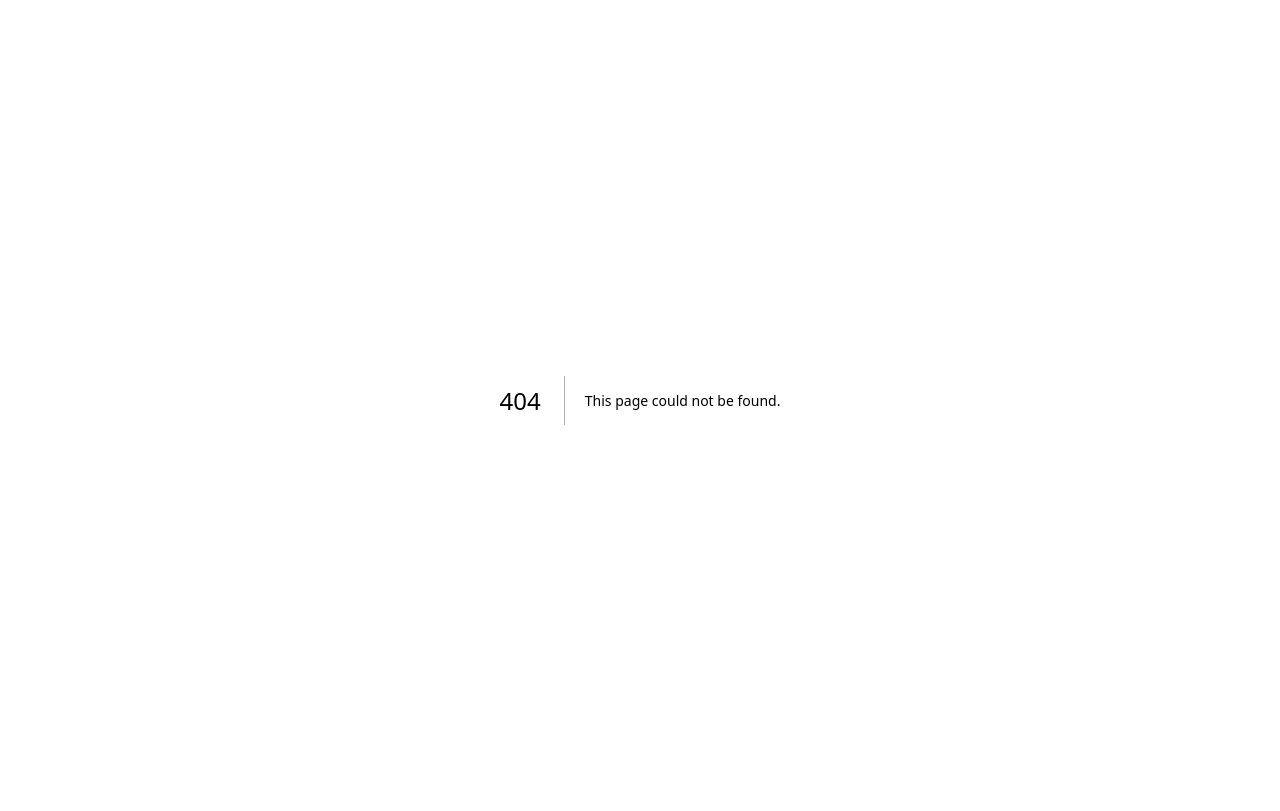
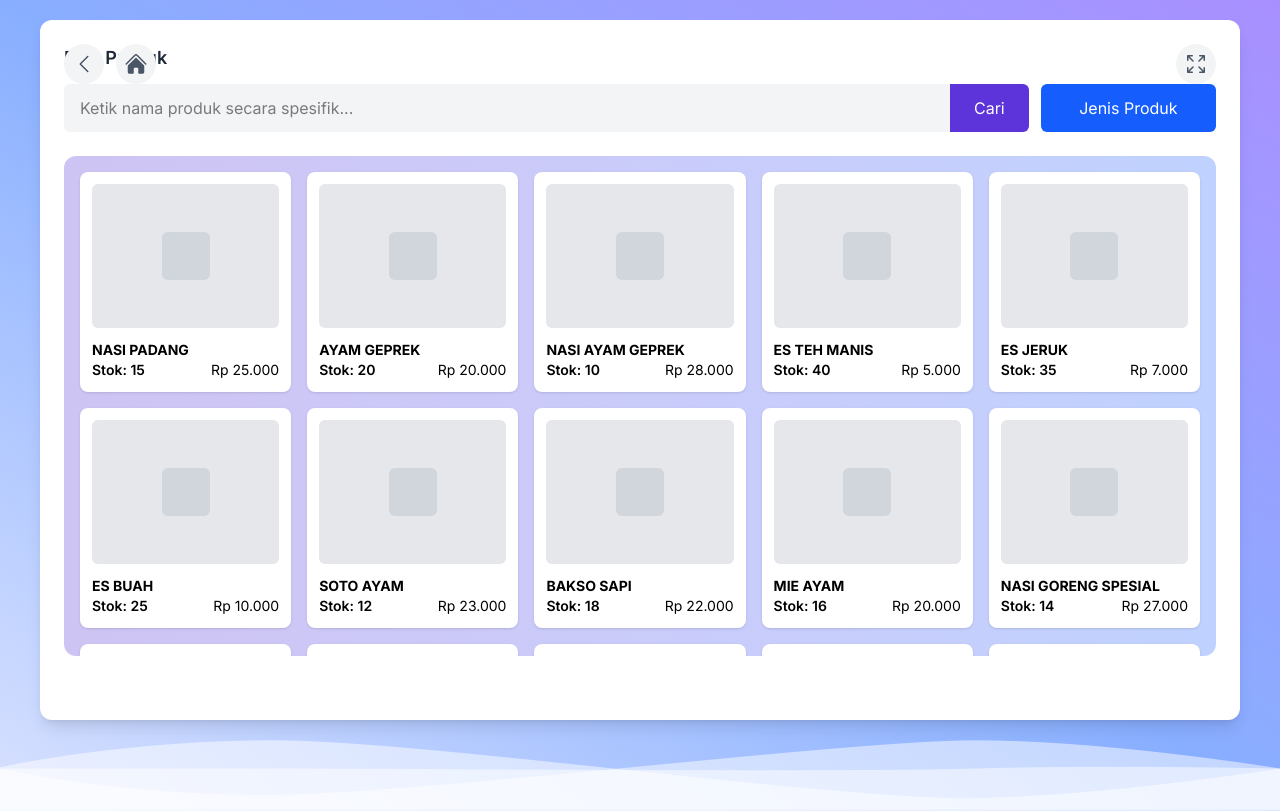
Before and after one commit to farhanangga/bimbim, a Next.js app: page /dashboard/modeKasir/pilihProduk in a window 1280 px wide. Before the commit this address had no page. Built offline with nearby package versions, Linux system fonts and the light colour scheme.

Commit message:
ADD NEW PAGE

```diff
--- /dev/null
+++ b/src/app/dashboard/modeKasir/pilihProduk/page.tsx
@@ -0,0 +1,206 @@
+"use client";
+import TopBar from "@/components/TopBar";
+import { useRouter } from "next/navigation";
+import { useState, useEffect } from "react";
+
+export default function PilihProdukPage() {
+  const router = useRouter();
+
+  // Data produk
+  const produkList = [
+    { id: 1, nama: "NASI PADANG", harga: 25000, stok: 15 },
+    { id: 2, nama: "AYAM GEPREK", harga: 20000, stok: 20 },
+    { id: 3, nama: "NASI AYAM GEPREK", harga: 28000, stok: 10 },
+    { id: 4, nama: "ES TEH MANIS", harga: 5000, stok: 40 },
+    { id: 5, nama: "ES JERUK", harga: 7000, stok: 35 },
+    { id: 6, nama: "ES BUAH", harga: 10000, stok: 25 },
+    { id: 7, nama: "SOTO AYAM", harga: 23000, stok: 12 },
+    { id: 8, nama: "BAKSO SAPI", harga: 22000, stok: 18 },
+    { id: 9, nama: "MIE AYAM", harga: 20000, stok: 16 },
+    { id: 10, nama: "NASI GORENG SPESIAL", harga: 27000, stok: 14 },
+    { id: 11, nama: "SATE AYAM", harga: 25000, stok: 20 },
+    { id: 12, nama: "GADO-GADO", harga: 20000, stok: 10 },
+    { id: 13, nama: "RENDANG SAPI", harga: 30000, stok: 8 },
+    { id: 14, nama: "TEMPE MENDOAN", harga: 10000, stok: 22 },
+    { id: 15, nama: "PISANG GORENG", harga: 8000, stok: 30 },
+    { id: 16, nama: "TAHU CRISPY", harga: 9000, stok: 28 },
+    { id: 17, nama: "SOP BUNTUT", harga: 35000, stok: 6 },
+    { id: 18, nama: "TEH HANGAT", harga: 4000, stok: 50 },
+    { id: 19, nama: "KOPI HITAM", harga: 8000, stok: 25 },
+    { id: 20, nama: "AIR MINERAL", harga: 3000, stok: 60 },
+  ];
+
+  const [selectedProduct, setSelectedProduct] = useState(null);
+  const [quantity, setQuantity] = useState(1);
+  const [searchTerm, setSearchTerm] = useState("");
+  const [filteredProduk, setFilteredProduk] = useState(produkList);
+
+  // 🔒 Kunci scroll saat modal terbuka
+  useEffect(() => {
+    document.body.style.overflow = selectedProduct ? "hidden" : "auto";
+    return () => (document.body.style.overflow = "auto");
+  }, [selectedProduct]);
+
+  const openModal = (product) => {
+    setSelectedProduct(product);
+    setQuantity(1);
+  };
+
+  const closeModal = () => setSelectedProduct(null);
+
+  const handleTambah = () => {
+    router.push("/dashboard/modeKasir/detailPembelian1");
+  };
+
+  // 🔍 Fungsi pencarian spesifik (nama harus cocok persis)
+  const handleSearch = () => {
+    const term = searchTerm.trim().toLowerCase();
+    if (term === "") {
+      setFilteredProduk(produkList);
+    } else {
+      const hasil = produkList.filter((p) =>
+        p.nama.toLowerCase().includes(term)
+      );
+      setFilteredProduk(hasil);
+    }
+  };
+
+  return (
+    <div className="relative min-h-screen flex flex-col bg-gradient-to-tr from-[#D8E1FF] via-[#88AEFF] to-[#A88FFF]">
+      <div className="flex flex-1 items-center justify-center px-6">
+        <div className="relative flex flex-col bg-white p-6 rounded-xl w-[1200px] h-[700px] shadow-lg my-5 overflow-hidden">
+          <TopBar />
+
+          <p className="font-semibold mb-3 text-gray-800 text-lg">Pilih Produk</p>
+
+          {/* 🔍 Input Pencarian */}
+          <div className="flex justify-between items-center gap-3 mb-6 w-full">
+            <div className="flex justify-between w-full">
+              <input
+                type="text"
+                placeholder="Ketik nama produk secara spesifik..."
+                value={searchTerm}
+                onChange={(e) => setSearchTerm(e.target.value)}
+                className="flex-1 px-4 py-3 text-black rounded-l-md bg-gray-100 focus:outline-none w-full"
+              />
+              <button
+                onClick={handleSearch}
+                className="bg-[#5D33DA] hover:bg-[#4A28B5] text-white px-6 py-3 rounded-r-md"
+              >
+                Cari
+              </button>
+            </div>
+
+            <button className="bg-blue-600 hover:bg-blue-700 text-white px-6 py-3 rounded-md w-50">
+              Jenis Produk
+            </button>
+          </div>
+
+          {/* Grid Produk */}
+          <div className="grid grid-cols-5 gap-4 bg-gradient-to-r from-[#5D3ADA]/30 to-[#2B68FF]/30 p-4 rounded-xl overflow-y-auto h-125">
+            {filteredProduk.length > 0 ? (
+              filteredProduk.map((item) => (
+                <div
+                  key={item.id}
+                  onClick={() => openModal(item)}
+                  className="cursor-pointer bg-white rounded-lg p-3 h-55 shadow-sm hover:shadow-md transition"
+                >
+                  <div className="bg-gray-200 rounded-md h-36 flex items-center justify-center">
+                    <div className="w-12 h-12 bg-gray-300 rounded-md" />
+                  </div>
+                  <div className="flex flex-col justify-between mt-3 text-sm">
+                    <p className="font-bold text-black">{item.nama}</p>
+                    <div className="flex justify-between">
+                      <p className="text-black font-semibold">Stok: {item.stok}</p>
+                      <p className="text-black">
+                        Rp {item.harga.toLocaleString("id-ID")}
+                      </p>
+                    </div>
+                  </div>
+                </div>
+              ))
+            ) : (
+              <p className="text-center text-gray-600 col-span-5 py-10">
+                Produk tidak ditemukan
+              </p>
+            )}
+          </div>
+
+          {/* Modal */}
+          {selectedProduct && (
+            <div
+              className="fixed inset-0 z-50 bg-black/40 flex items-center justify-center"
+              onClick={closeModal}
+            >
+              <div
+                className="bg-white rounded-xl shadow-lg p-10 "
+                onClick={(e) => e.stopPropagation()}
+              >
+                <div className="flex items-center justify-between gap-10">
+                  <div className="flex flex-col justify-between">
+                    <div className="bg-gray-200 rounded-md w-52 h-38 flex items-center justify-center mb-3">
+                      <div className="w-12 h-12 bg-gray-300 rounded-md" />
+                    </div>
+
+                    <p className="font-bold text-lg text-black">
+                      {selectedProduct.nama}
+                    </p>
+                    <div className="flex justify-between">
+                      <p className="text-gray-700">Stok: {selectedProduct.stok}</p>
+                      <p className="text-gray-700 mb-4">
+                        Rp {selectedProduct.harga.toLocaleString("id-ID")}
+                      </p>
+                    </div>
+                  </div>
+
+                  <div className="flex flex-col justify-between gap-5 w-50">
+                    <div className="flex items-center justify-center gap-4 mb-5">
+                      <button
+                        onClick={() => setQuantity((q) => Math.max(1, q - 1))}
+                        className="bg-blue-500 hover:bg-blue-600 text-white w-10 h-10 rounded-md text-lg font-bold"
+                      >
+                        -
+                      </button>
+                      <span className="text-2xl font-semibold text-black">
+                        {quantity}
+                      </span>
+                      <button
+                        onClick={() => setQuantity((q) => q + 1)}
+                        className="bg-blue-500 hover:bg-blue-600 text-white w-10 h-10 rounded-md text-lg font-bold"
+                      >
+                        +
+                      </button>
+                    </div>
+
+                    <div className="flex flex-col gap-2">
+                      <button
+                        onClick={handleTambah}
+                        className="w-full bg-blue-600 hover:bg-blue-700 text-white py-3 rounded-md font-semibold"
+                      >
+                        Tambahkan
+                      </button>
+                      <button
+                        onClick={closeModal}
+                        className="w-full bg-[#5D33DA] hover:bg-[#4A28B5] text-white py-3 rounded-md font-semibold"
+                      >
+                        Cancel
+                      </button>
+                    </div>
+                  </div>
+                </div>
+              </div>
+            </div>
+          )}
+        </div>
+      </div>
+
+      <div className="w-full">
+        <img
+          src="/img/assets/footer.png"
+          alt="footer"
+          className="w-full object-cover"
+        />
+      </div>
+    </div>
+  );
+}
```
